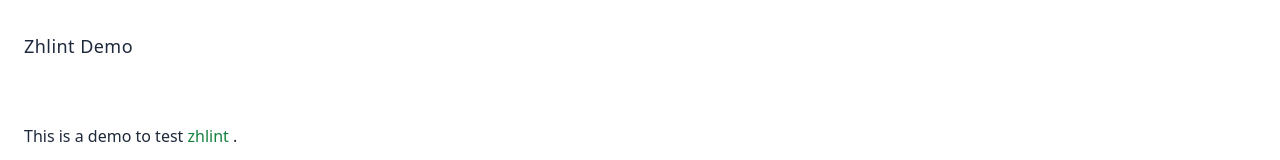
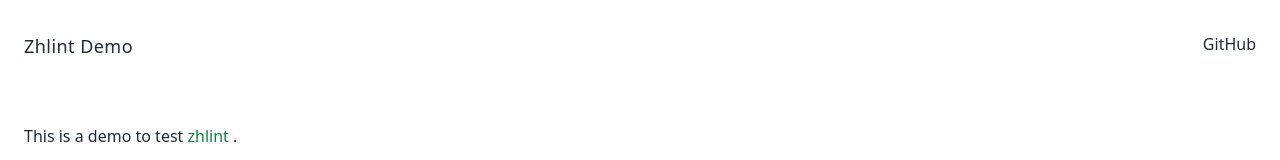
Before and after one commit to 3fuyang/zhlint-demo, an Astro site: page / in a window 1280 px wide. Shown: the top 160 px of the page. Built offline with nearby package versions, Linux system fonts and the light colour scheme; Astro itself is replaced by a stand-in of ours.

Commit message:
feat: github link

```diff
--- a/src/layouts/Layout.astro
+++ b/src/layouts/Layout.astro
@@ -13,6 +13,7 @@ const { title } = Astro.props;
 		<meta name="viewport" content="width=device-width" />
 		<link rel="icon" type="image/svg+xml" href="/favicon.svg" />
 		<meta name="generator" content={Astro.generator} />
+		<meta name="description" content="An intutive playground for zhlint, a Chinese markdown content formatter.">
 		<title>{title}</title>
 	</head>
 	<body class="dark:bg-black bg-white text-slate-800 dark:text-slate-200">
--- a/src/pages/index.astro
+++ b/src/pages/index.astro
@@ -7,7 +7,17 @@ import Diff from '../components/Diff'
 <Layout title="Zhlint Demo">
 	<main>
 		<Section>
-			<h1 class="tracking-wide text-lg">Zhlint Demo</h1>
+			<div class="flex justify-between">
+				<h1 class="tracking-wide text-lg">Zhlint Demo</h1>
+				<a
+					class="transition-colors hover:text-slate-500 dark:hover:text-slate-300"
+					href="https://github.com/3fuyang/zh-lint-demo"
+					target="_blank"
+					rel="noreferrer"
+				>
+					GitHub
+				</a>
+			</div>
 		</Section>
 		<Section>
 			This is a demo to test
```
